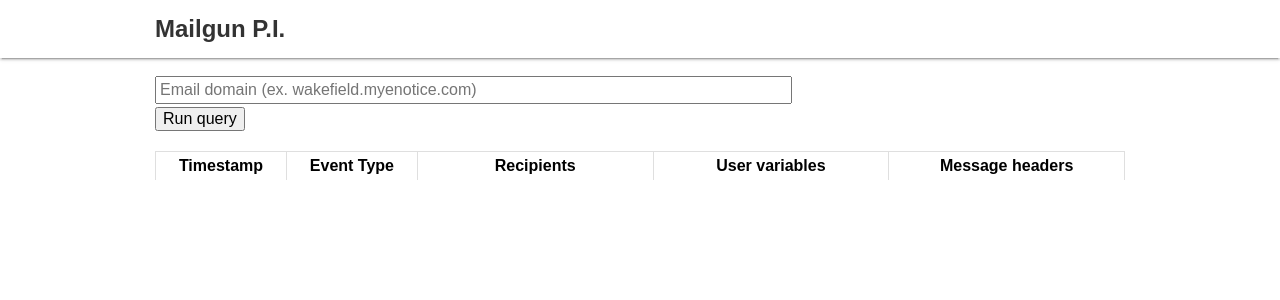
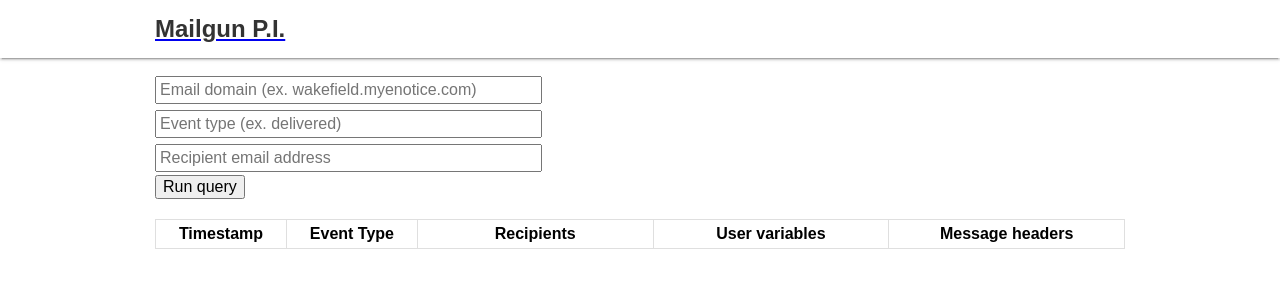
Before and after one commit to omie86/smokinggun, a Flask app: page / in a window 1280 px wide. Shown: the top 300 px of the page. Run offline with Flask 2, Linux system fonts and the light colour scheme; lists and menus that the app fills with data are empty; parts of the project's set-up code (start-up, migrations or seed data) failed here and were passed over.

Commit message:
feat: add/update domain, recipient, event type inputs

```diff
--- a/mailgunpi/templates/index.html
+++ b/mailgunpi/templates/index.html
@@ -16,7 +16,9 @@
       <div class="grid__row">
         <div class="grid__col-12">
           <div class="logo">
-            <h1 class="logo__title">Mailgun P.I.</h1>
+            <a href="/">
+              <h1 class="logo__title">Mailgun P.I.</h1>
+            </a>
           </div>
         </div>
       </div>
@@ -24,13 +26,15 @@
   </header>
   <div class="grid">
     <div class="grid__row">
-      <div class="grid__col-8">
+      <div class="grid__col-5">
         <form id="form-mailgun-query" action="/" method="GET">
-          <input type="text" placeholder="Email domain (ex. wakefield.myenotice.com)" name="domain">
+          <input type="text" placeholder="Email domain (ex. wakefield.myenotice.com)" name="domain" required>
+          <input type="text" placeholder="Event type (ex. delivered)" name="event">
+          <input type="email" placeholder="Recipient email address" name="recipient">
           <button type="submit">Run query</button>
         </form>
       </div>
-      <div class="grid__col-4 text--right">
+      <div class="grid__col-7 text--right">
         {% if download_link %}
           <a href="{{ download_link }}" target="_blank">Download</a>
         {% endif %}
@@ -39,7 +43,7 @@
     <div class="grid__row">
       <div class="grid__col-12">
         <table>
-          <thead>
+          <thead id="headers">
             <th>Timestamp</th>
             <th>Event Type</th>
             <th>Recipients</th>
```
